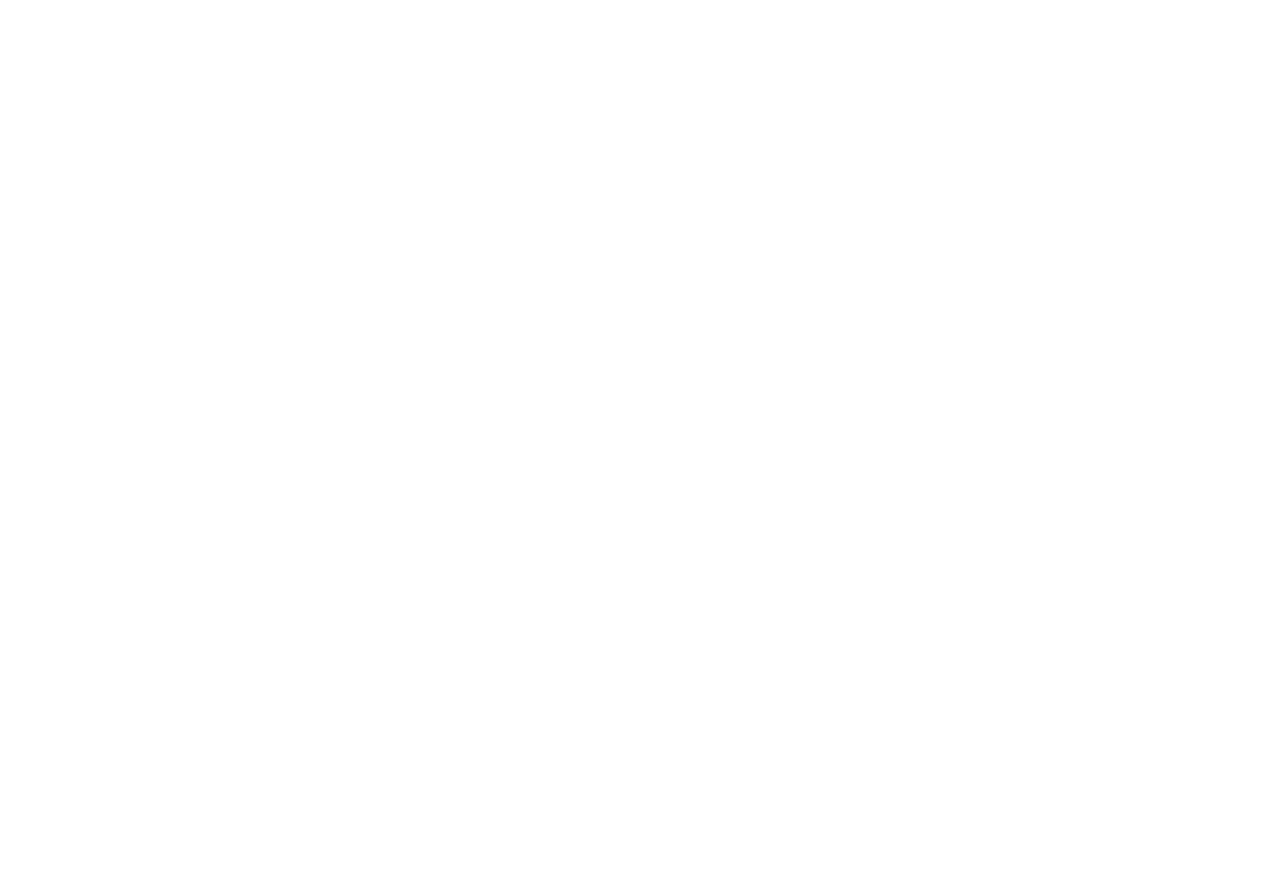
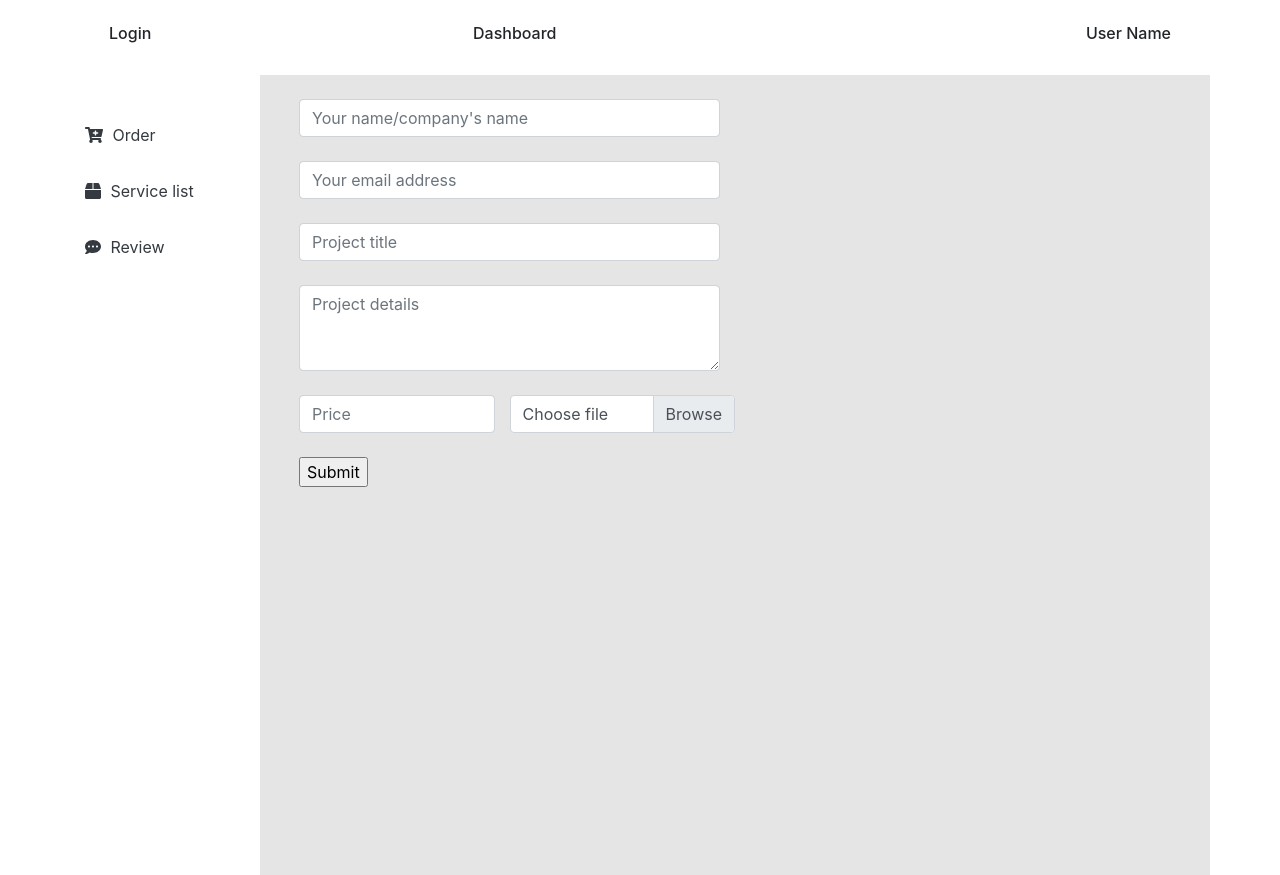
Before and after one commit to ansarali41/creative-agency-client, a React (Create React App) app: page /order in a window 1280 px wide. Before the commit the page ends 800 px from the top, so only its background shows below. Built offline with nearby package versions, Linux system fonts and the light colour scheme.

Commit message:
user dashboard deploying

```diff
--- a/package.json
+++ b/package.json
@@ -3,6 +3,9 @@
   "version": "0.1.0",
   "private": true,
   "dependencies": {
+    "@fortawesome/fontawesome-svg-core": "^1.2.32",
+    "@fortawesome/free-solid-svg-icons": "^5.15.1",
+    "@fortawesome/react-fontawesome": "^0.1.11",
     "@material-ui/core": "^4.11.0",
     "@material-ui/icons": "^4.9.1",
     "@testing-library/jest-dom": "^4.2.4",
@@ -12,6 +15,7 @@
     "react": "^16.13.1",
     "react-bootstrap": "^1.3.0",
     "react-dom": "^16.13.1",
+    "react-hook-form": "^6.9.2",
     "react-material-ui-carousel": "^2.0.1",
     "react-router-dom": "^5.2.0",
     "react-scripts": "3.4.3"
--- a/src/App.css
+++ b/src/App.css
@@ -15,3 +15,6 @@
 .text-light-green{
   color: #7AB259;
 }
+.dashboard-bg{
+  background-color: #E5E5E5;
+}
--- a/src/App.js
+++ b/src/App.js
@@ -6,11 +6,25 @@
   Route,
 } from "react-router-dom";
 import Home from './Components/Home/Home/Home';
+import Order from './Components/Dashboard/Order/Order';
+import ServiceList from './Components/Dashboard/ServiceList/ServiceList';
+import Review from './Components/Dashboard/Review/Review';
 
 function App() {
   return (
     <Router>
       <Switch>
+        {/* private route */}
+        <Route path="/order">
+          <Order></Order>
+        </Route>
+        <Route path="/serviceList">
+          <ServiceList></ServiceList>
+        </Route>
+        <Route path="/review">
+          <Review></Review>
+        </Route>
+
         <Route path="/home">
           <Home></Home>
         </Route>
--- /dev/null
+++ b/src/Components/Dashboard/DashboardHeader/DashboardHeader.js
@@ -0,0 +1,19 @@
+import React from 'react';
+
+const DashboardHeader = () => {
+    return (
+        <div className="row p-4">
+            <div className="col-md-4">
+                <h6>Login</h6>
+            </div>
+            <div className="col-md-4">
+                <h6>Dashboard</h6>
+            </div>
+            <div className="col-md-4 text-right">
+                <h6>User Name</h6>
+            </div>
+        </div>
+    );
+};
+
+export default DashboardHeader;
--- /dev/null
+++ b/src/Components/Dashboard/Order/Order.js
@@ -0,0 +1,51 @@
+import React from 'react';
+import { useForm } from "react-hook-form";
+import DashboardHeader from '../DashboardHeader/DashboardHeader';
+import Sidebar from '../Sidebar/Sidebar';
+
+const Order = () => {
+    const { register, handleSubmit, errors } = useForm();
+    const onSubmit = data => console.log(data);
+
+    return (
+        <section className="container">
+            <DashboardHeader></DashboardHeader>
+            <div className="row">
+                <div className="col-md-2">
+                    <Sidebar></Sidebar>
+                </div>
+                <div className="col-md-10 p-4  dashboard-bg">
+                    <div className="col-md-6">
+                        <form onSubmit={handleSubmit(onSubmit)}>
+                            <input type="text" className="form-control" placeholder="Your name/company's name" name="name" ref={register({ required: true })} />
+                            {errors.name && <span className="text-danger">Name is required</span>} <br />
+
+                            <input type="text" className="form-control" placeholder="Your email address" name="email" ref={register({ required: true })} />
+                            {errors.email && <span className="text-danger">Email address is required</span>} <br />
+
+                            <input type="text" className="form-control" placeholder="Project title" name="title" ref={register({ required: true })} />
+                            {errors.title && <span className="text-danger">Project title is required</span>} <br />
+
+                            <textarea className="form-control" placeholder="Project details" name="description" id="description" rows="3" />
+                            {errors.description && <span className="text-danger">Project description is required</span>} <br />
+                            <div className="row">
+                                <div className="col-md-6">
+                                    <input type="text" className="form-control" placeholder="Price" name="price" ref={register({ required: true })} />
+                                    {errors.email && <span className="text-danger">price is required</span>} <br />
+                                </div>
+                                <div className="col-md-6 custom-file">
+                                    <input type="file" className="custom-file-input" placeholder="upload project file" name="file" id="file" />
+                                    <label className="custom-file-label" htmlFor="file">Choose file</label>
+                                    <br />
+                                </div>
+                            </div>
+                            <input type="submit" />
+                        </form>
+                    </div>
+                </div>
+            </div>
+        </section>
+    );
+};
+
+export default Order;
--- /dev/null
+++ b/src/Components/Dashboard/Review/Review.js
@@ -0,0 +1,23 @@
+import React from 'react';
+import DashboardHeader from '../DashboardHeader/DashboardHeader';
+import Sidebar from '../Sidebar/Sidebar';
+
+const Review = () => {
+    return (
+        <div className="container">
+            <DashboardHeader></DashboardHeader>
+            <div className="row">
+                <div className="col-md-2">
+                    <Sidebar></Sidebar>
+                </div>
+                <div className="col-md-10 dashboard-bg">
+                    <div className="col-md-6">
+                        Review list upcoming....
+                    </div>
+                </div>
+            </div>
+        </div>
+    );
+};
+
+export default Review;
--- /dev/null
+++ b/src/Components/Dashboard/ServiceList/ServiceList.js
@@ -0,0 +1,23 @@
+import React from 'react';
+import DashboardHeader from '../DashboardHeader/DashboardHeader';
+import Sidebar from '../Sidebar/Sidebar';
+
+const ServiceList = () => {
+    return (
+        <div className="container">
+            <DashboardHeader></DashboardHeader>
+            <div className="row">
+                <div className="col-md-2">
+                    <Sidebar></Sidebar>
+                </div>
+                <div className="col-md-10 dashboard-bg">
+                    <div className="col-md-6">
+                        this is service list upcoming....
+                    </div>
+                </div>
+            </div>
+        </div>
+    );
+};
+
+export default ServiceList;
--- /dev/null
+++ b/src/Components/Dashboard/Sidebar/Sidebar.css
@@ -0,0 +1,10 @@
+.sidebar li{
+    margin-bottom: 2em;
+}
+.sidebar li:hover span{
+    display: inline-block;
+    color: #009444;
+}
+.sidebar svg{
+    margin-right: 5px;
+}
--- /dev/null
+++ b/src/Components/Dashboard/Sidebar/Sidebar.js
@@ -0,0 +1,34 @@
+import { faBox, faCartPlus, faCommentDots } from '@fortawesome/free-solid-svg-icons';
+import { FontAwesomeIcon } from '@fortawesome/react-fontawesome';
+import React from 'react';
+import { Link } from 'react-router-dom';
+import './Sidebar.css'
+
+const Sidebar = () => {
+
+    return (
+        <div className="sidebar d-flex flex-column justify-content-between py-5" style={{ height: "100vh" }}>
+            <ul className="list-unstyled">
+                <li>
+                    <Link to="/order" className="text-dark">
+                        <FontAwesomeIcon icon={faCartPlus} /> <span>Order</span>
+                    </Link>
+                </li>
+                <li>
+                    <Link to="/serviceList" className="text-dark">
+                        <FontAwesomeIcon icon={faBox} /> <span>Service list</span>
+                    </Link>
+                </li>
+                <li>
+                    <Link to="/Review" className="text-dark">
+                        <FontAwesomeIcon icon={faCommentDots} /> <span>Review</span>
+                    </Link>
+                </li>
+            </ul>
+            <div>
+            </div>
+        </div>
+    );
+};
+
+export default Sidebar;
--- a/src/Components/Home/Footer/Footer.js
+++ b/src/Components/Home/Footer/Footer.js
@@ -16,16 +16,16 @@
                     </div>
                     <div className="col-md-7 pl-5">
                         <form onSubmit={handleSubmit}>
-                            <div class="form-group">
-                                <input type="email" class="form-control" id="email" placeholder="Your Enter email" />
+                            <div className="form-group">
+                                <input type="email" className="form-control" id="email" placeholder="Your Enter email" />
                             </div>
-                            <div class="form-group">
-                                <input type="password" class="form-control" id="exampleInputPassword1" placeholder="Your name/company's name" />
+                            <div className="form-group">
+                                <input type="password" className="form-control" id="exampleInputPassword1" placeholder="Your name/company's name" />
                             </div>
-                            <div class="form-group">
-                                <textarea class="form-control" id="exampleFormControlTextarea1" rows="6" placeholder="Your message"></textarea>
+                            <div className="form-group">
+                                <textarea className="form-control" id="exampleFormControlTextarea1" rows="6" placeholder="Your message"></textarea>
                             </div>
-                            <button type="submit" style={{ width: '120px' }} class="btn btn-dark">send</button>
+                            <button type="submit" style={{ width: '120px' }} className="btn btn-dark">send</button>
                         </form>
                     </div>
                 </div>
```
Also changed, not shown: 1 other file (tests, documents, lock files or other folders).
